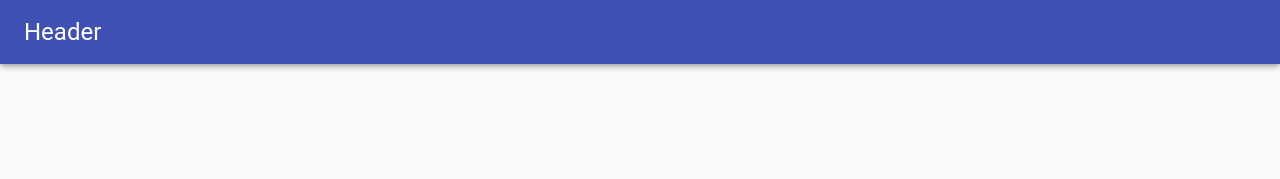
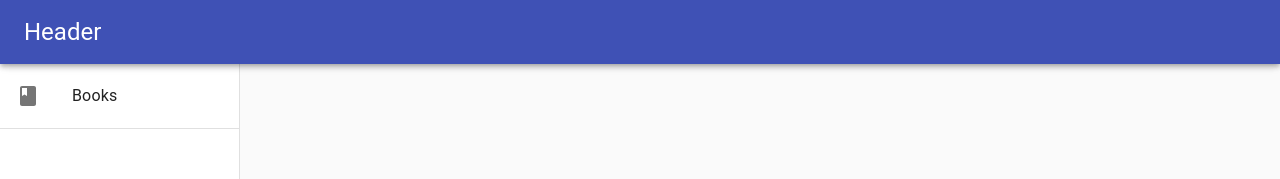
Before and after one commit to kawasaki-n/ts-front, a React (Create React App) app: page / in a window 1280 px wide. Shown: the top 179 px of the page. Built offline with nearby package versions, Linux system fonts and the light colour scheme.

Commit message:
create sidemenu component

```diff
--- a/src/App.tsx
+++ b/src/App.tsx
@@ -2,6 +2,7 @@ import React, { ReactElement } from "react";
 import { BrowserRouter } from "react-router-dom";
 import { createStyles, CssBaseline, makeStyles } from "@material-ui/core";
 import Header from "./layout/Header";
+import SideMenu from "./layout/SideMenu";
 
 const useStyles = makeStyles(() =>
   createStyles({
@@ -18,6 +19,7 @@ const App: React.FC = (): ReactElement => {
       <CssBaseline />
       <BrowserRouter>
         <Header />
+        <SideMenu />
       </BrowserRouter>
     </div>
   );
--- /dev/null
+++ b/src/layout/SideMenu.tsx
@@ -0,0 +1,71 @@
+import {
+  createStyles,
+  Divider,
+  Drawer,
+  Hidden,
+  List,
+  ListItem,
+  ListItemIcon,
+  ListItemText,
+  makeStyles,
+  Theme,
+} from "@material-ui/core";
+import React, { ReactElement } from "react";
+import BookIcon from "@material-ui/icons/Book";
+
+const drawerWidth = 240;
+
+const useStyles = makeStyles((theme: Theme) =>
+  createStyles({
+    drawer: {
+      [theme.breakpoints.up("sm")]: {
+        width: drawerWidth,
+        flexShrink: 0,
+      },
+    },
+    toolbar: theme.mixins.toolbar,
+    drawerPaper: {
+      width: drawerWidth,
+    },
+  })
+);
+
+const SideMenu: React.FC = (): ReactElement => {
+  const classes = useStyles();
+
+  const drawer = (
+    <div>
+      <div className={classes.toolbar} />
+      <List>
+        <ListItem button key="Books">
+          <ListItemIcon>
+            <BookIcon />
+          </ListItemIcon>
+          <ListItemText primary="Books" />
+        </ListItem>
+      </List>
+      <Divider />
+    </div>
+  );
+
+  return (
+    <nav className={classes.drawer} aria-label="menus">
+      <Hidden smUp implementation="css">
+        <Drawer></Drawer>
+      </Hidden>
+      <Hidden xsDown implementation="css">
+        <Drawer
+          classes={{
+            paper: classes.drawerPaper,
+          }}
+          variant="permanent"
+          open
+        >
+          {drawer}
+        </Drawer>
+      </Hidden>
+    </nav>
+  );
+};
+
+export default SideMenu;
```
